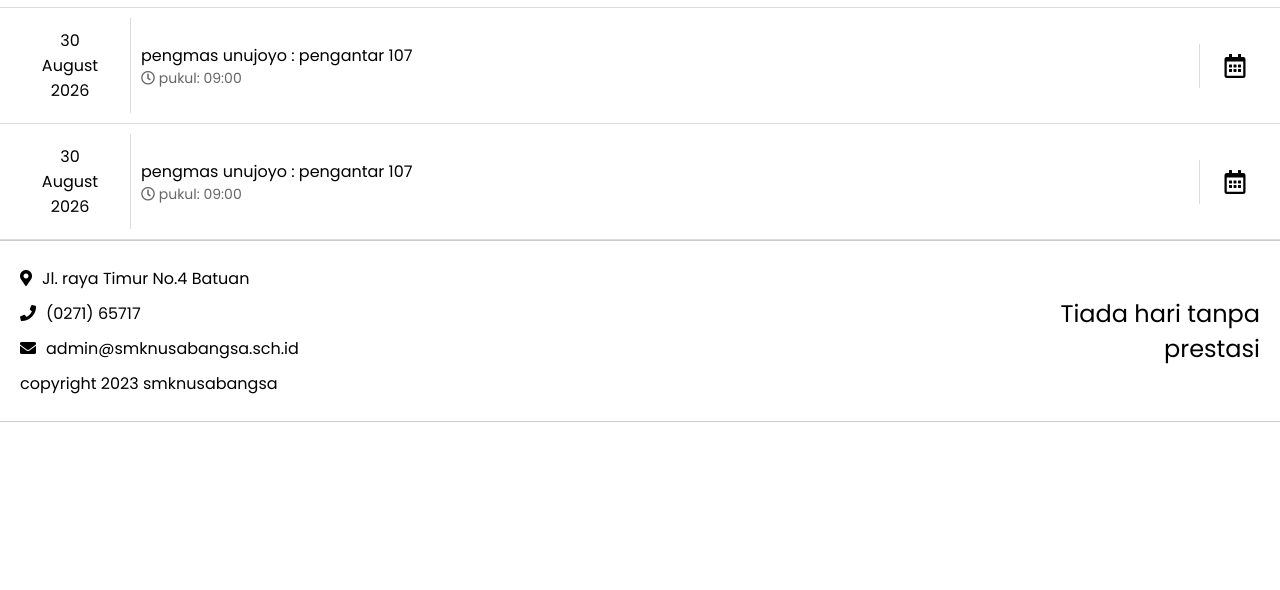
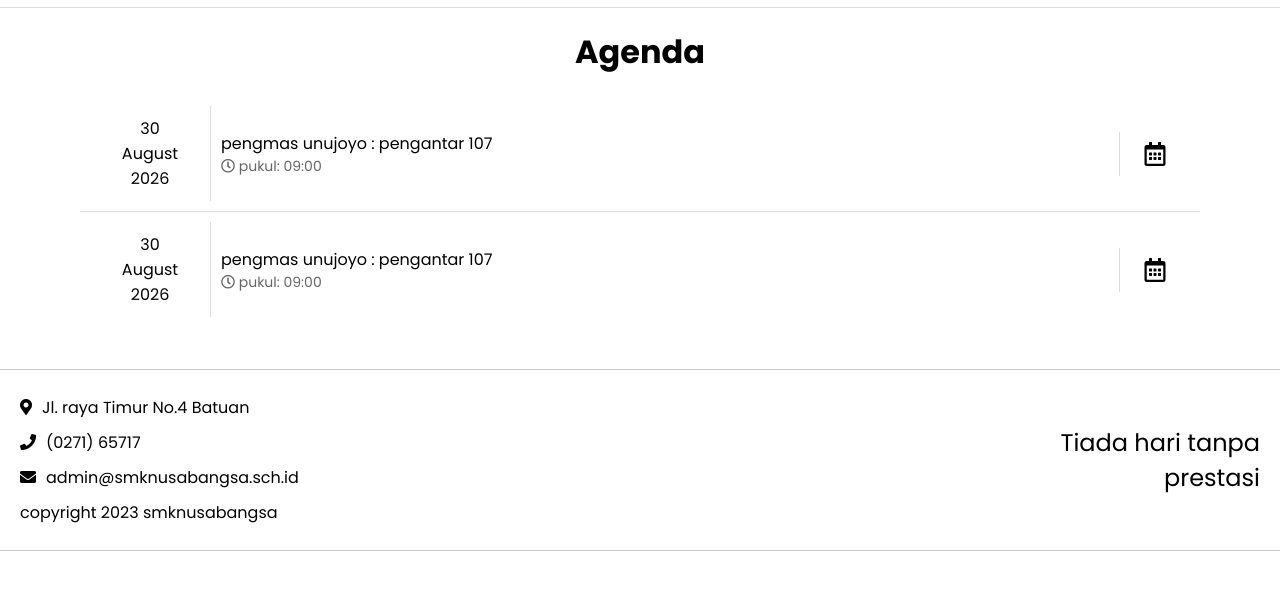
Before and after one commit to f4jr123/Education, a plain HTML site: page agenda.pug in a window 1280 px wide. Shown: the part 70-660 px from the top of the page. Drawn offline with nearby package versions, Linux system fonts and the light colour scheme; files that its build step writes are made by us from their sources.

Commit message:
memberi jarak kanan kiri pada prestasi dan agenda

```diff
--- a/agenda.pug
+++ b/agenda.pug
@@ -1,6 +1,7 @@
 extends _template
 
 block konten
-
-    each item in agenda
-        +eventItem(item.dateDay, item.dateMonth, item.dateYear, item.title, item.time)
+    h1 Agenda
+    .covers
+        each item in agenda
+            +eventItem(item.dateDay, item.dateMonth, item.dateYear, item.title, item.time)
--- a/component/style/style.css
+++ b/component/style/style.css
@@ -474,6 +474,11 @@
   color: #333;
 }
 
+/* Global Style */
+.covers {
+  margin: 0 5rem 2.6rem 5rem;
+}
+
 h1 {
   text-align: center;
   padding: 20px;
--- a/prestasi.pug
+++ b/prestasi.pug
@@ -2,5 +2,6 @@ extends _template.pug
 
 block konten
     h1 Prestasi
-    each item in prestasi
-        +prestasiItem(item.dateDay, item.dateMonth, item.dateYear, item.title, item.images)
+    .covers
+        each item in prestasi
+            +prestasiItem(item.dateDay, item.dateMonth, item.dateYear, item.title, item.images)
```
Also changed, not shown: agenda.html, prestasi.html.
